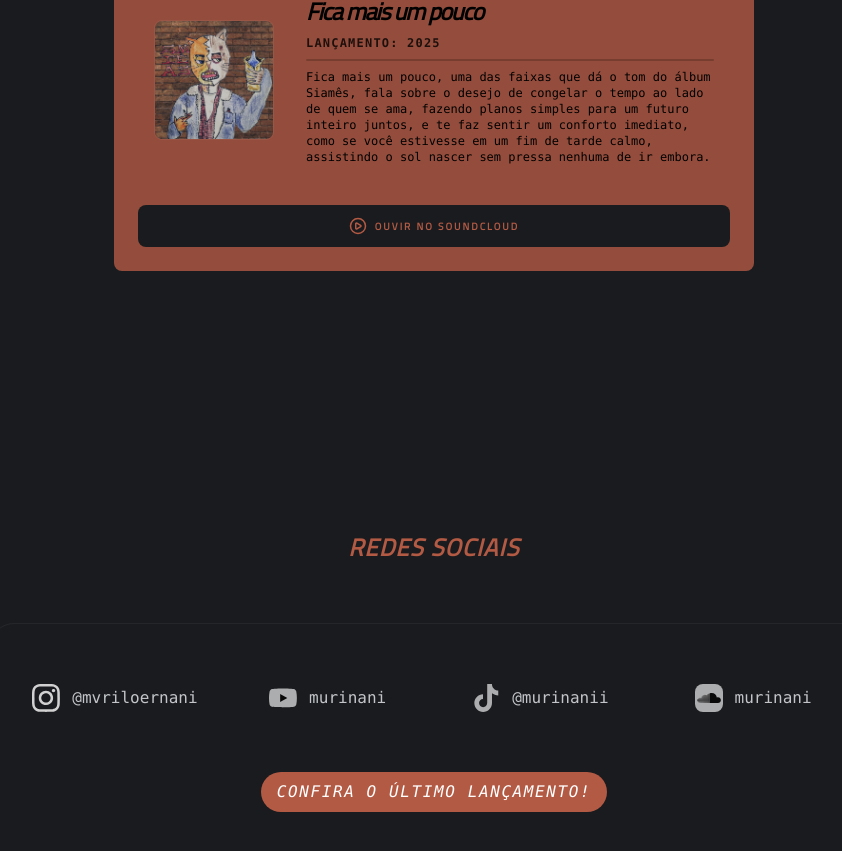
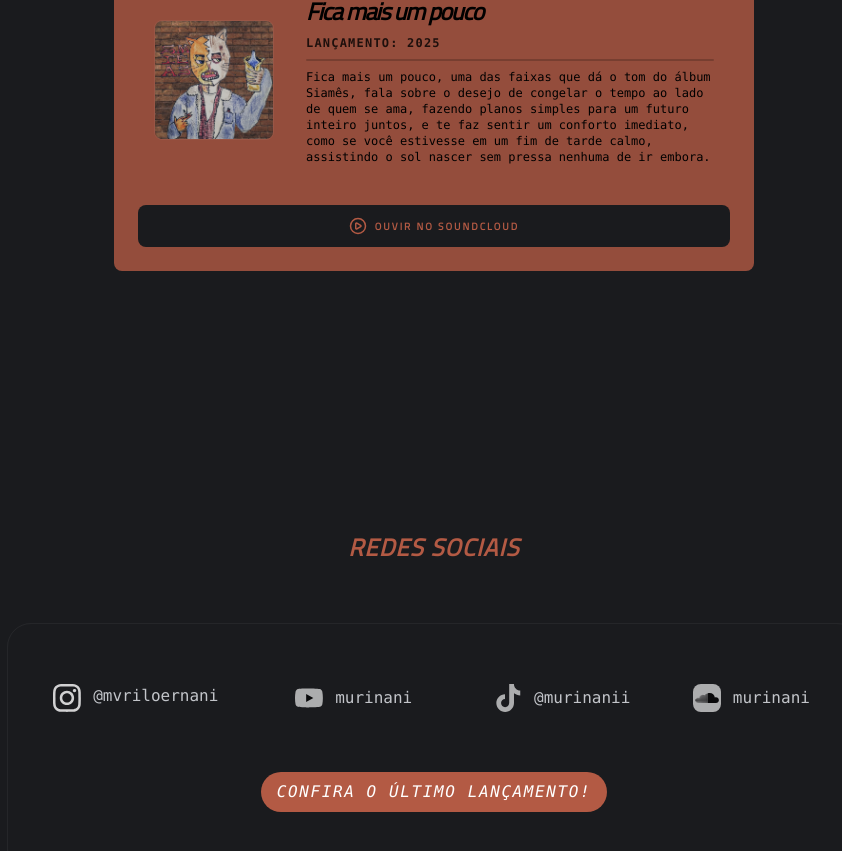
Before and after one commit to Cayuaz/artist-landing-page, a Next.js app: page / in a window 1280 px wide. Shown: the part 4170-5021 px from the top of the page, without its empty margins (206-1048 px from the left). Built offline with nearby package versions, Linux system fonts and the light colour scheme.

Commit message:
style: adjust social container width and grid columns

```diff
--- a/components/home/HeroSection.tsx
+++ b/components/home/HeroSection.tsx
@@ -9,6 +9,7 @@ const HeroSection = () => {
       <Image
         src="/image5.jpg"
         alt="Murinani Logo"
+        priority
         className="hidden md:block w-4/5 mx-auto md:w-80 border border-white/5 lg:w-100 h-auto rounded-lg object-cover order-1 md:order-0 transition-colors duration-500 hover:border-[#B35A44]/50 "
         width={200}
         height={800}
--- a/components/home/Social.tsx
+++ b/components/home/Social.tsx
@@ -7,9 +7,9 @@ const Social = () => {
       <h2 className="text-2xl font-bold uppercase tracking-wider italic text-center text-[#B35A44]">
         Redes Sociais
       </h2>
-      <div className="flex flex-col gap-15 mt-15 border border-white/5 hover:border-[#B35A44]/40 transition-colors duration-500 rounded-3xl py-15 px-12 justify-center items-center w-5/6 mx-auto">
+      <div className="flex flex-col gap-15 mt-15 border border-white/5 hover:border-[#B35A44]/40 transition-colors duration-500 rounded-3xl py-15 px-12 justify-center items-center w-fit lg:w-5/6 xl:w-4/5 mx-auto">
         {/* Grid de redes sociais */}
-        <div className="grid grid-cols-2 lg:grid-cols-4 gap-15 justify-center items-center w-full">
+        <div className="grid grid-cols-1 lg:grid-cols-4 gap-10 w-fit lg:px-10 lg:gap-30">
           {/*Instagram */}
           <Link
             href={
@@ -17,7 +17,7 @@ const Social = () => {
             }
             target="_blank"
             rel="noopener noreferrer"
-            className="flex justify-center items-center gap-3 text-base font-mono hover:scale-105 opacity-80 hover:opacity-100 transition-all duration-500"
+            className="flex justify-center gap-3 text-base font-mono hover:scale-105 opacity-80 hover:opacity-100 transition-all duration-500"
           >
             <Image
               src="/instagram.svg"
@@ -26,14 +26,14 @@ const Social = () => {
               width={100}
               height={100}
             />
-            @mvriloernani
+            <span>@mvriloernani</span>
           </Link>
           {/*Youtube */}
           <Link
             href={"https://youtube.com/@dpatos?si=U2XpA40D9yxPwmIP"}
             target="_blank"
             rel="noopener noreferrer"
-            className="flex justify-center items-center gap-3 text-base font-mono hover:scale-105 opacity-80 hover:opacity-100 transition-all duration-500"
+            className="flex items-center gap-3 text-base font-mono hover:scale-105 opacity-80 hover:opacity-100 transition-all duration-500"
           >
             {" "}
             <Image
@@ -43,7 +43,7 @@ const Social = () => {
               width={100}
               height={100}
             />
-            murinani
+            <span>murinani</span>
           </Link>
           {/*TikTok */}
           <Link
@@ -52,7 +52,7 @@ const Social = () => {
             }
             target="_blank"
             rel="noopener noreferrer"
-            className="flex justify-center items-center gap-3 text-base font-mono hover:scale-105 opacity-80 hover:opacity-100 transition-all duration-500"
+            className="flex items-center gap-3 text-base font-mono hover:scale-105 opacity-80 hover:opacity-100 transition-all duration-500"
           >
             <Image
               src="/tiktok.svg"
@@ -61,14 +61,14 @@ const Social = () => {
               width={100}
               height={100}
             />
-            @murinanii
+            <span>@murinanii</span>
           </Link>
           {/*SoundCloud */}
           <Link
             href={"https://on.soundcloud.com/n7ZVSeD7JXHw8st96p"}
             target="_blank"
             rel="noopener noreferrer"
-            className="flex justify-center items-center gap-3 text-base font-mono hover:scale-105 opacity-80 hover:opacity-100 transition-all duration-500"
+            className="flex items-center gap-3 text-base font-mono hover:scale-105 opacity-80 hover:opacity-100 transition-all duration-500"
           >
             <Image
               src="/soundclound.svg"
@@ -77,15 +77,15 @@ const Social = () => {
               width={100}
               height={100}
             />
-            murinani
+            <span>murinani</span>
           </Link>
         </div>
         {/* Botão para o último lançamento */}
         <Link
-          href={"https://on.soundcloud.com/OgBb4pcEQ2yB76fwhU"}
+          href={"https://youtu.be/zp3C-nFLtC8?si=bwNdiKeEBaiNsmt-"}
           target="_blank"
           rel="noopener noreferrer"
-          className="font-mono uppercase tracking-widest italic bg-[#B35A44] text-white px-4 py-2 rounded-full hover:scale-105 transition-transform text-xs md:text-sm lg:text-base"
+          className="text-center font-mono uppercase tracking-widest italic bg-[#B35A44] text-white px-4 py-2 rounded-full hover:scale-105 transition-transform text-xs md:text-sm lg:text-base"
         >
           Confira o último lançamento!
         </Link>
```
